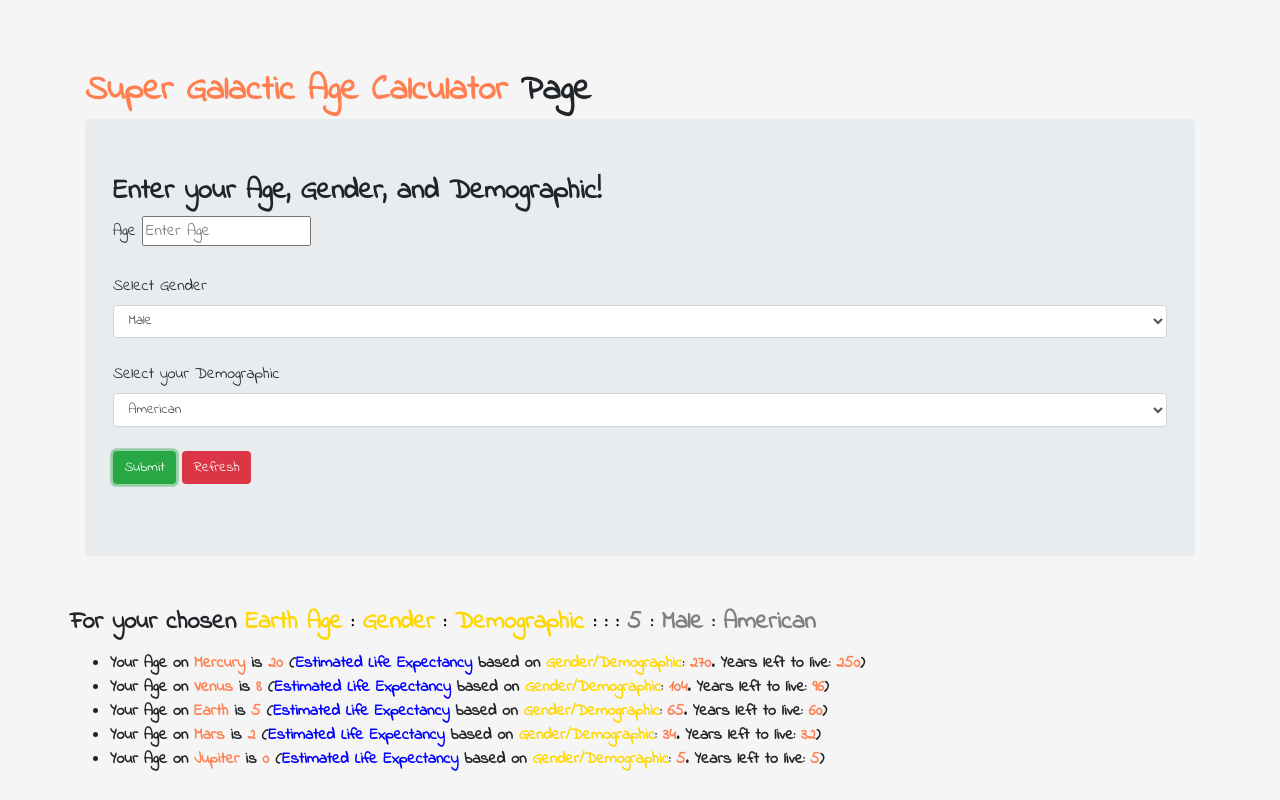
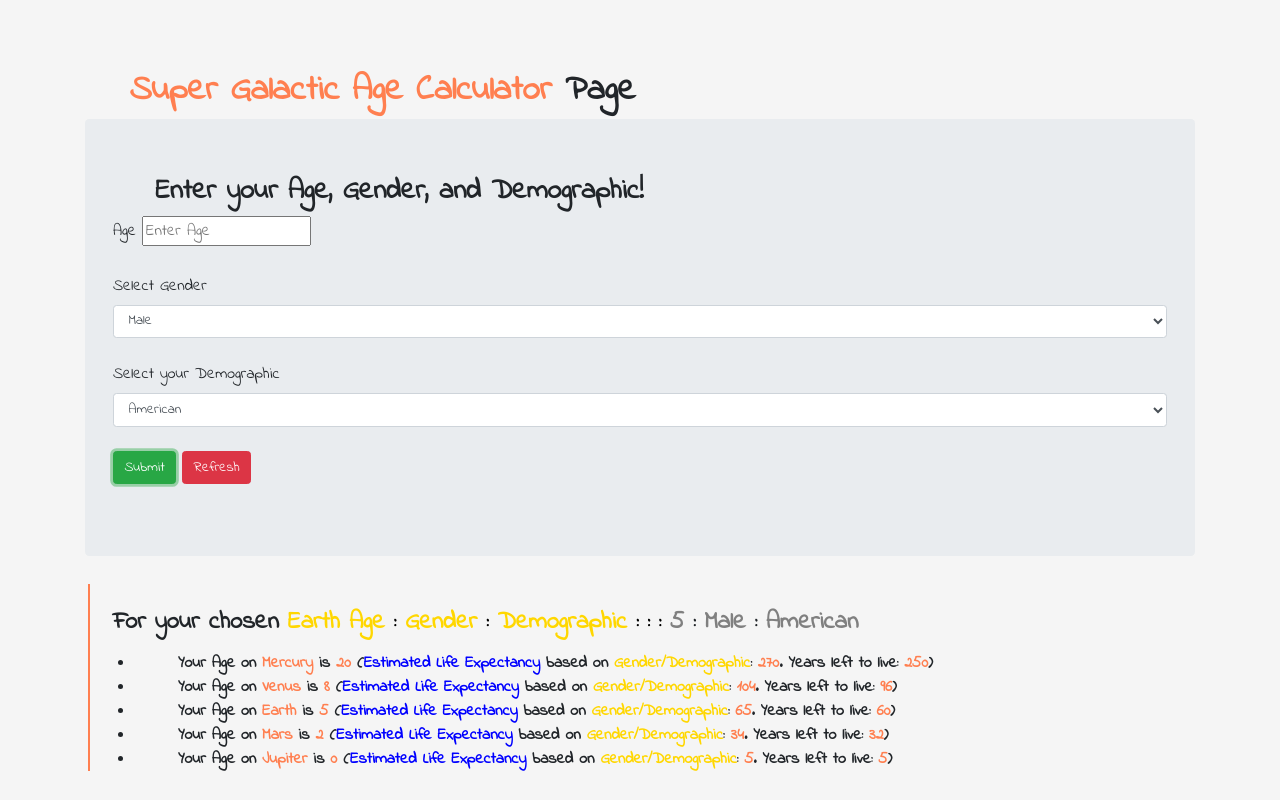
Before and after one commit to salimmayan/ProjectTestDrivenDev, a website built with webpack: page src/index.html in a window 1280 px wide. Both pictures are taken after typing "5" into the empty fields and a click on the button "Submit". Built offline with nearby package versions, Linux system fonts and the light colour scheme.

Commit message:
Changed appearance by adding a left-border to result block

```diff
--- a/src/styles.css
+++ b/src/styles.css
@@ -7,12 +7,24 @@ body {
     /* background: url(http://nahj2018.org/wp-content/uploads/2020/01/coloring-book-pages-solar-system-birds-for-adults-designs-cute-halloween-awesome-pig-toddlers-creative-dinosaur-haven-crayola-inappropriate-drawings-spiderman-paper-enchanted-forest.jpg); */
     background-repeat: no-repeat;
     background-size: cover;
-    /* opacity: 0.5; */
 }
 
-h1, h2, h3, p, ul, li{
+h1, p, ul, li {
     font-family: 'Indie Flower', cursive;
     font-weight: 700;
+    padding-left: 4%;
+}
+
+h2 {
+    font-family: 'Indie Flower', cursive;
+    font-weight: 700;
+    padding-left: 4%;
+}
+
+h3 {
+    font-family: 'Indie Flower', cursive;
+    font-weight: 700;
+    padding-left: 2%;
 }
 .coralColor {
     color: coral;
@@ -47,6 +59,10 @@ h1, h2, h3, p, ul, li{
 #output {
     font-family: 'Indie Flower', cursive;
     display: none;
+    margin-left:1.6%;
+    padding-top:0%;
+    margin-top:0%;
+    border-left: 2px solid coral;
 }
 
 #agePerPlanet {
@@ -54,3 +70,9 @@ h1, h2, h3, p, ul, li{
     font-family: -apple-system, BlinkMacSystemFont, sans-serif;
     font-size:medium;
 }
+
+
+.block{
+    font-family: 'Indie Flower', cursive;
+    font-weight: 700;
+}
```
